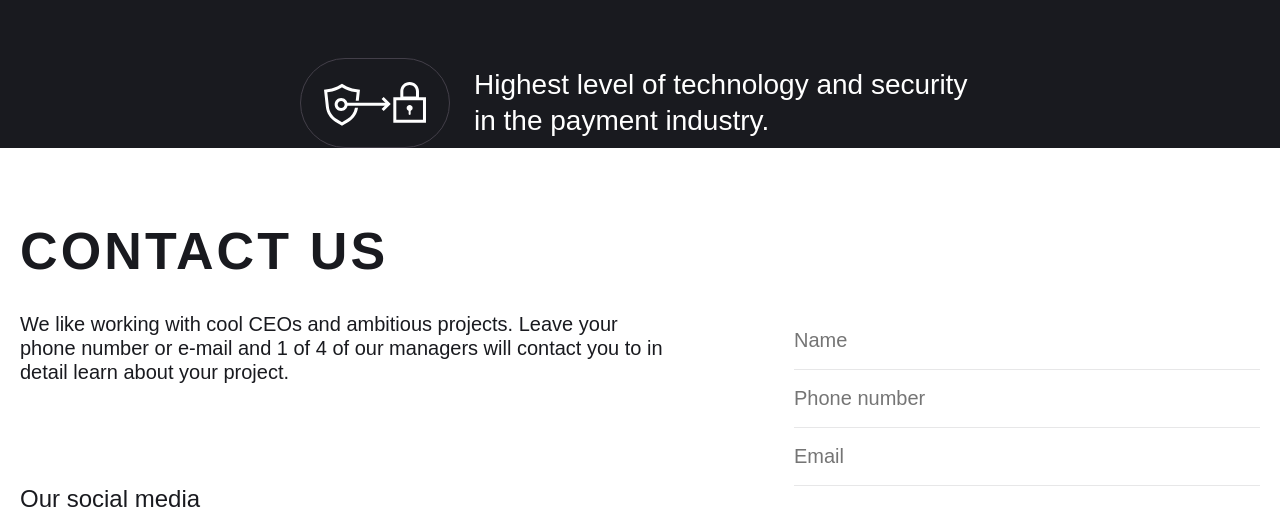
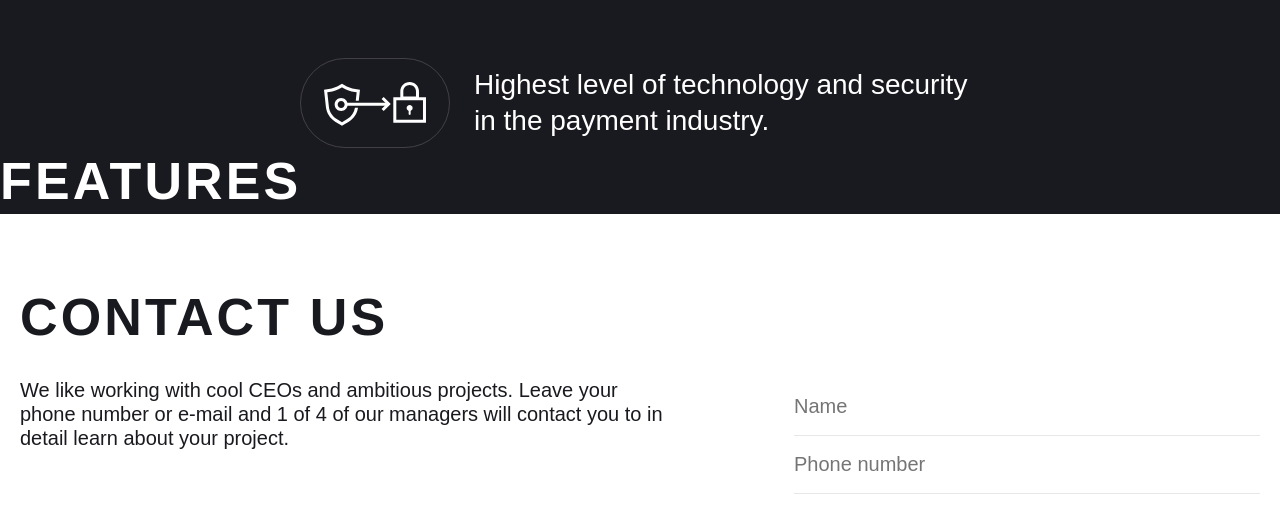
Before and after one commit to yavbatyr/CryptoPaymentGateway, a website: page app/index.html in a window 1280 px wide. Shown: the part 757-1266 px from the top of the page. Drawn offline with Linux system fonts and the light colour scheme.

Commit message:
installed swiper-files

```diff
--- a/app/index.html
+++ b/app/index.html
@@ -113,6 +113,10 @@
             </section>
         </div>
 
+        <section class="features">
+            <h6 class="features__title title">FEATURES</h6>
+
+        </section>
     </main>
     <footer class="footer">
         <div class="container">
```
Also changed, not shown: app/css/swiper-bundle.min.css (added), app/js/swiper-bundle.min.js (added).
